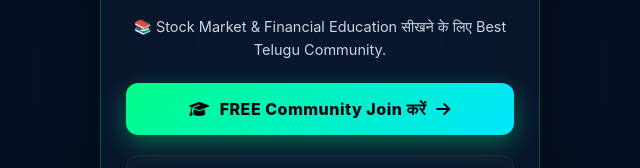
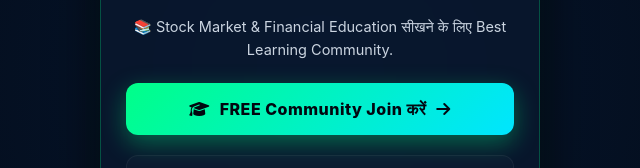
Before and after one commit to vishalme9694-sudo/bullscout01, a plain HTML site: page bullscout01/index.html in a window 1280 px wide. Shown: the part 360-528 px from the top of the page, 320-960 px from the left. Drawn offline with Linux system fonts and the light colour scheme.

Commit message:
Update index.html

```diff
--- a/bullscout01/index.html
+++ b/bullscout01/index.html
@@ -245,7 +245,7 @@
 </div>
 
 <div class="text">
-📚 Stock Market & Financial Education सीखने के लिए Best Telugu Community.
+📚 Stock Market & Financial Education सीखने के लिए Best Learning Community.
 </div>
 
 <a class="btn" id="telegramBtn" href="connecting.html">
```
